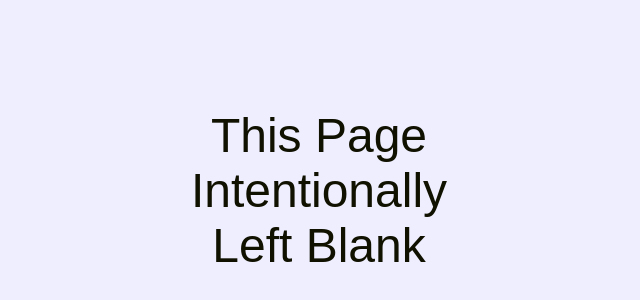
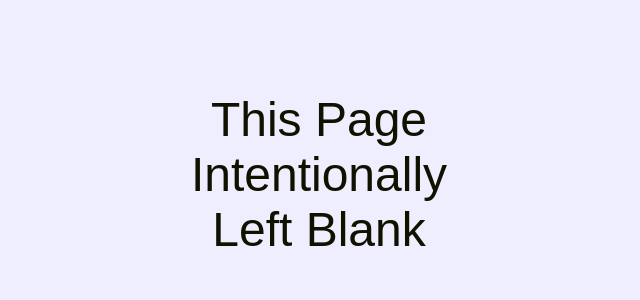
Before and after one commit to frank-lynam/website, a plain HTML site: page error.html in a window 1280 px wide. Shown: the part 226-526 px from the top of the page, without its empty margins (321-961 px from the left). Drawn offline with Linux system fonts and the light colour scheme.

Commit message:
Fixed formatting on error page

```diff
--- a/error.html
+++ b/error.html
@@ -5,7 +5,7 @@
   <link rel="stylesheet" href="/css/base.css">
 </head>
 
-<body>
+<body style="padding: 0">
 
 <div style="display: grid; grid-template-columns: 1fr; height: 100vh; align-items: center; justify-items: center">
   <div style="text-align: center; font-size: 3em">
```
